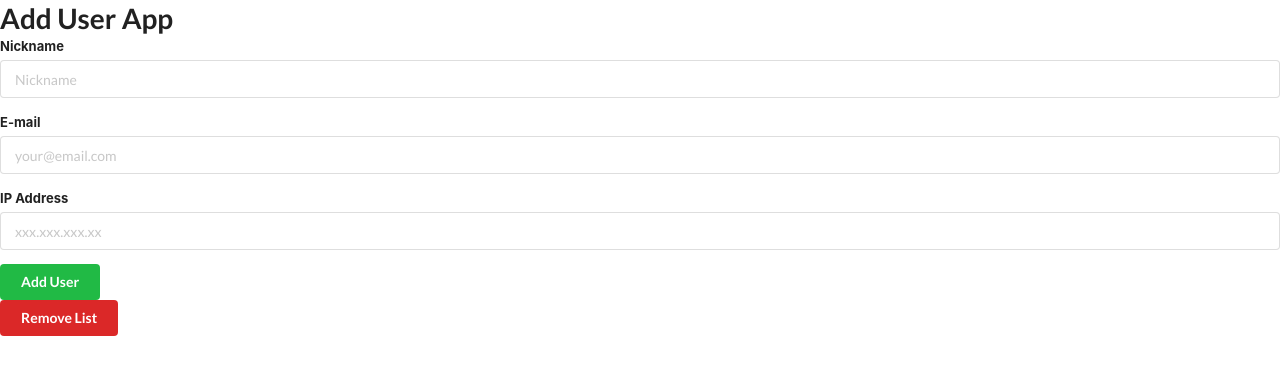
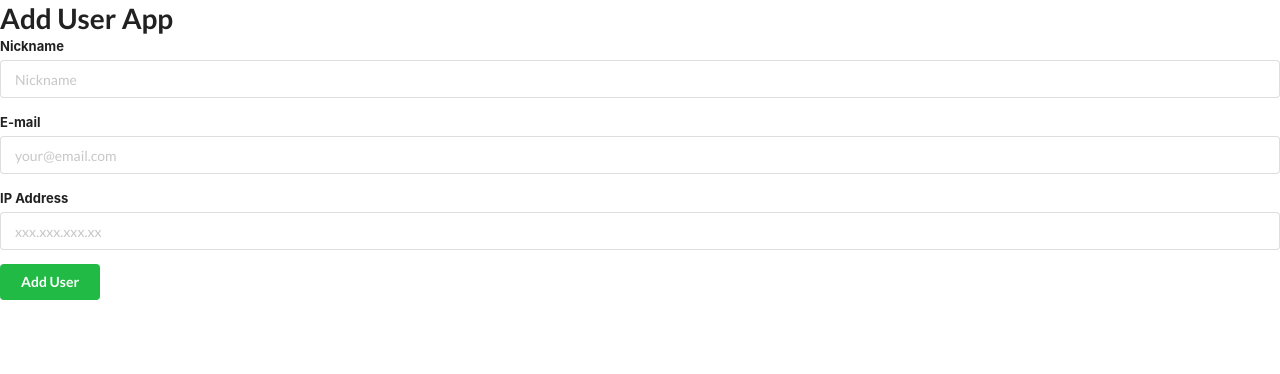
Before and after one commit to mateuszlubianka1993/add-user-react, a React (Create React App) app: page / in a window 1280 px wide. Shown: the top 374 px of the page. Built offline with nearby package versions, Linux system fonts and the light colour scheme.

Commit message:
add function, button to delete all list isnt visble when list of users is empty

```diff
--- a/src/components/AddUserForm.js
+++ b/src/components/AddUserForm.js
@@ -6,6 +6,7 @@ class AddUserForm extends React.Component {
         this.nickRef = React.createRef();
         this.mailRef = React.createRef();
         this.ipRef = React.createRef();
+        this.deleteBtnRef = React.createRef();
     };
 
     render() {
@@ -15,6 +16,12 @@ class AddUserForm extends React.Component {
                 this.mailRef.current.value = '';
                 this.ipRef.current.value = '';
             },200)
+        };
+
+        const deleteBtn = () => {
+            if(this.props.users.length!==0) {
+                return(<button onClick={this.props.removeUsersList} ref={this.deleteBtnRef} className="negative ui button">Remove List</button>);
+            };
         };
 
         return(
@@ -35,7 +42,7 @@ class AddUserForm extends React.Component {
                     <button onClick={clear} className="positive ui button" type="submit">Add User</button>
                 </form>
                 <div className="delete-list-container">
-                    <button onClick={this.props.removeUsersList} className="negative ui button">Remove List</button>
+                    {deleteBtn()}
                 </div>
             </div>
         );
--- a/src/components/App.js
+++ b/src/components/App.js
@@ -69,7 +69,8 @@ class App extends React.Component {
                     onInputEmailChange={this.onInputEmailChange}
                     onInputIpChange={this.onInputIpChange}
                     addNewUser={this.addNewUser}
-                    removeUsersList={this.removeUsersList}/>
+                    removeUsersList={this.removeUsersList}
+                    users={this.state.users}/>
                 <UsersList
                     users={this.state.users}
                     deleteUser={this.deleteUser}/>
```
